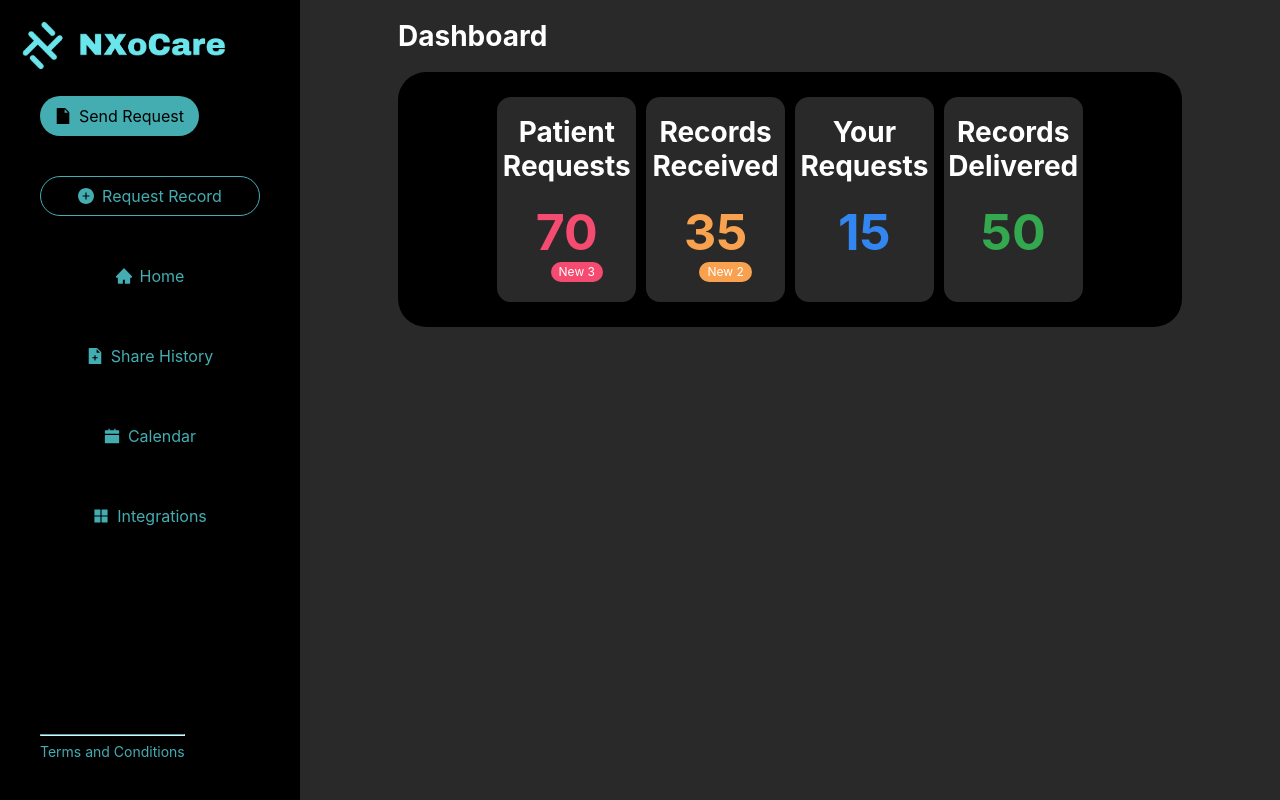
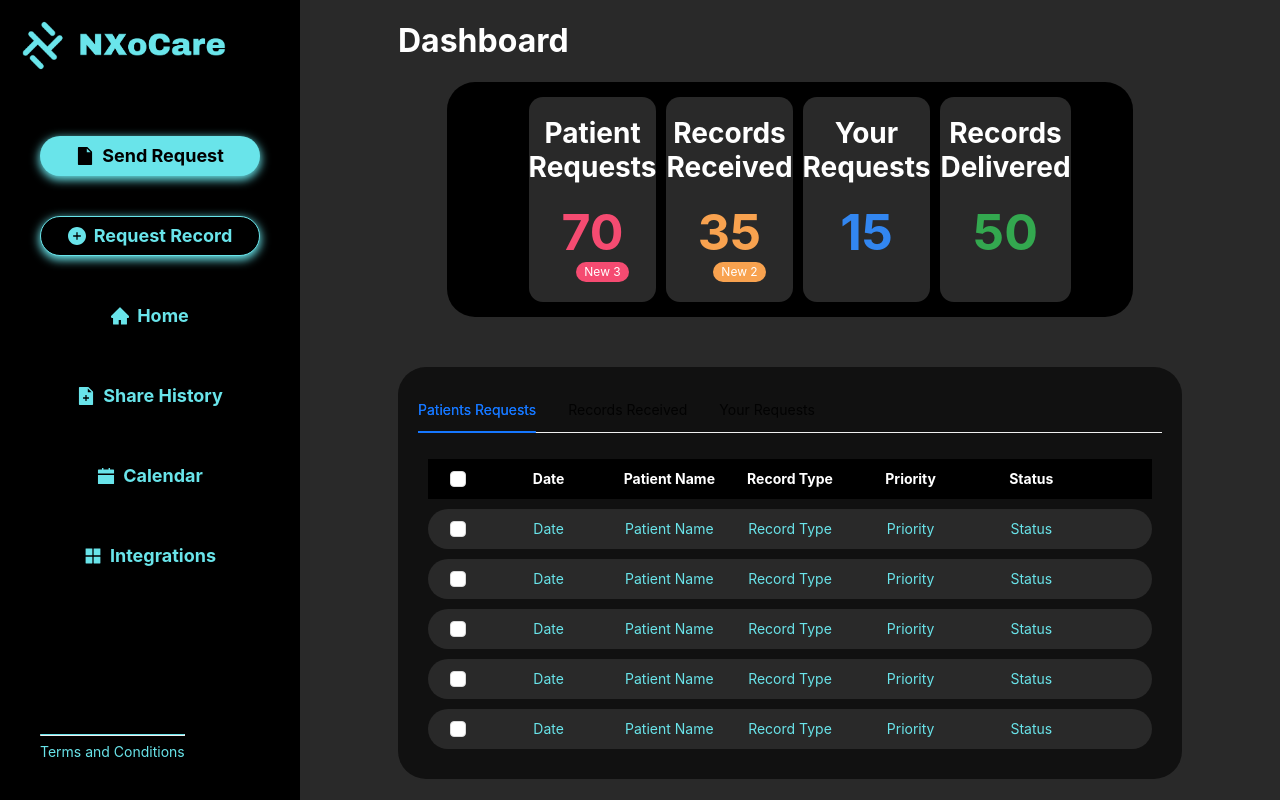
Before and after one commit to CccrizzZ/nxo-provider-app, a React (Create React App) app: page / in a window 1280 px wide. Built offline with nearby package versions, Linux system fonts and the light colour scheme.

Commit message:
updated home component

```diff
--- a/src/App.tsx
+++ b/src/App.tsx
@@ -1,7 +1,5 @@
 import React from 'react'
 import {
-  Row,
-  Col,
   Button,
   Layout,
   Space
@@ -17,23 +15,11 @@ import {
 import Home from './components/Home'
 import nxoStyle from './styles/nxo-styles'
 import logo from './assets/logo_landscape.png'
+import './App.css'
 const { Sider, Content } = Layout;
 
-
-// Font set to default
-// Secondary Font:Archivo
-// Roboto
-
-// Color codes:
-// #69E4EA (Light Neon)
-// #000000 (Black)
-// #FFFFFF (White)
-// #43ADB2 (Dark Neon)
-
-
-
 const nxoColor = {
-  color: nxoStyle.nxoColor
+  color: nxoStyle.LightNxoColor
 }
 
 const contentStyle: React.CSSProperties = {
@@ -49,14 +35,6 @@ const siderStyle: React.CSSProperties = {
   float: 'left'
 }
 
-const buttonStyle: React.CSSProperties = {
-  backgroundColor: '#000',
-  textAlign: 'left',
-  width: '100%',
-  marginTop: '40px',
-  ...nxoColor
-}
-
 const siderFooterStyle: React.CSSProperties = {
   position: 'absolute',
   bottom: 0,
@@ -65,29 +43,45 @@ const siderFooterStyle: React.CSSProperties = {
   ...nxoColor
 }
 
+const buttonStyle: React.CSSProperties = {
+  backgroundColor: '#000',
+  textAlign: 'left',
+  width: '100%',
+  marginTop: '40px',
+  fontSize: '18px',
+  fontWeight: 'bold',
+  ...nxoColor
+}
+
 const buttonStyleInverted: React.CSSProperties = {
-  backgroundColor: nxoStyle.nxoColor,
+  backgroundColor: nxoStyle.LightNxoColor,
   color: '#000',
-  border: `0px, solid ${nxoStyle.nxoColor}`,
+  border: 'none',
+  width: '100%',
+  fontSize: '18px',
+  fontWeight: 'bold',
+  boxShadow: `0 3px 10px 1px ${nxoStyle.LightNxoColor}`,
 }
 
 const borderedButtonStyle: React.CSSProperties = {
-  border: `1px solid ${nxoStyle.nxoColor}`,
-  ...buttonStyle
+  border: `1px solid ${nxoStyle.LightNxoColor}`,
+  boxShadow: `0 3px 10px 1px ${nxoStyle.LightNxoColor}`,
+  ...buttonStyle,
+  textAlign: 'center',
 }
 
 const borderlessButtonStyle: React.CSSProperties = {
-  border: '1px solid #000',
+  border: 'none',
+  borderRadius: '1em',
   ...buttonStyle
 }
-
 
 const App: React.FC = () => {
   return (
     <Space direction="vertical" style={{ width: '100%', height: '100%' }} size={[0, 48]}>
       <Layout>
         <Sider style={siderStyle} width="300">
-          <img style={{width: '80%', margin: 'auto'}} src={logo} alt="logo" />
+          <img style={{width: '80%', margin: 'auto', marginBottom: '40px'}} src={logo} alt="logo" />
           <div style={{padding: '20px', textAlign: 'left'}}>
             <Button style={buttonStyleInverted} shape="round" icon={<FileFilled />} size="large">
               Send Request
@@ -109,7 +103,7 @@ const App: React.FC = () => {
             </Button>
           </div>
           <div style={siderFooterStyle}>
-            <hr style={{borderTop: `1px solid ${nxoStyle.nxoColor}`}} />
+            <hr style={{borderTop: `1px solid ${nxoStyle.LightNxoColor}`}} />
             <a style={nxoColor} href=".">Terms and Conditions</a>
           </div>
         </Sider>
@@ -122,5 +116,4 @@ const App: React.FC = () => {
     </Space>
   )
 }
-;
 export default App
--- /dev/null
+++ b/src/Types/PatientRequest.ts
@@ -0,0 +1,10 @@
+type PatientRequest = {
+  date: string,
+  patientName: string,
+  patientId: string,
+  recordType: string,
+  priority: string,
+  status: 'pending' | 'complete' | 'rejected',
+}
+
+export default PatientRequest
--- a/src/components/Home.tsx
+++ b/src/components/Home.tsx
@@ -2,32 +2,117 @@ import React, { useState } from 'react'
 import '../styles/Home.css'
 import {
   Badge,
-  Space,
-  Switch,
-  Card
+  Card,
+  Tabs,
+  Col,
+  Row,
+  Checkbox
 } from 'antd';
+import type { TabsProps } from 'antd';
+import PatientRequest from '../Types/PatientRequest';
+import nxoStyle from '../styles/nxo-styles';
 
-const homeStyle = {
+const homeStyle: React.CSSProperties = {
   backgroundColor: '#292929',
   color: '#FFFFFF',
   height: '100vh'
 }
 
-const headerStyle = {
+const headerStyle: React.CSSProperties = {
   display: 'flex',
   margin: 'auto',
   width: '80%'
 }
 
-const cardGroupStyle = {
+const cardGroupStyle: React.CSSProperties = {
   backgroundColor: '#000',
   borderRadius: '2em',
   margin: 'auto',
-  width: '80%',
-  padding: '20px'
+  width: '70%',
+  padding: '10px'
 }
 
+const recordBoxStyle: React.CSSProperties = {
+  backgroundColor: '#111111',
+  borderRadius: '2em',
+  margin: 'auto',
+  width: '80%',
+  padding: '20px',
+  marginTop: '50px'
+}
+
+const navBarStyle: React.CSSProperties = {
+  width: '100%',
+  backgroundColor: '#000',
+  color: nxoStyle.nxoColor
+}
+
+const mockPatientRequestArray: PatientRequest[] = [
+  {
+    date: 'mm/dd/yyyy',
+    patientId: '1',
+    patientName: 'John Doe',
+    recordType: 'Medical',
+    priority: 'urgent',
+    status: 'pending'
+  },
+  {
+    date: 'mm/dd/yyyy',
+    patientId: '1',
+    patientName: 'John Doe',
+    recordType: 'Medical',
+    priority: 'urgent',
+    status: 'pending'
+  },
+  {
+    date: 'mm/dd/yyyy',
+    patientId: '1',
+    patientName: 'John Doe',
+    recordType: 'Medical',
+    priority: 'urgent',
+    status: 'pending'
+  },
+  {
+    date: 'mm/dd/yyyy',
+    patientId: '1',
+    patientName: 'John Doe',
+    recordType: 'Medical',
+    priority: 'urgent',
+    status: 'pending'
+  },
+  {
+    date: 'mm/dd/yyyy',
+    patientId: '1',
+    patientName: 'John Doe',
+    recordType: 'Medical',
+    priority: 'urgent',
+    status: 'pending'
+  },
+  {
+    date: 'mm/dd/yyyy',
+    patientId: '1',
+    patientName: 'John Doe',
+    recordType: 'Medical',
+    priority: 'urgent',
+    status: 'pending'
+  },
+  {
+    date: 'mm/dd/yyyy',
+    patientId: '1',
+    patientName: 'John Doe',
+    recordType: 'Medical',
+    priority: 'urgent',
+    status: 'pending'
+  },
+]
+
 const Home = (): JSX.Element => {
+  const [patientsRequestsArr, setPatientRequestsArr] = useState<PatientRequest[]>(mockPatientRequestArray)
+
+  const onChangeTab = (): void => {
+
+  }
+
   const dashboardCards = (title: string, value: number, valColor: string, newValue?: number): JSX.Element => {
     return (
       <div style={{
@@ -59,11 +144,106 @@ const Home = (): JSX.Element => {
     )
   }
 
+  const renderPatientRequest = () => {
+    const colStyle: React.CSSProperties = {
+      alignSelf: 'center',
+    }
+    const renderSingleRequest = () => {
+      return (
+        <Row style={{
+          backgroundColor: '#292929',
+          margin: '10px',
+          borderRadius: '2em',
+          height: '40px',
+        }}>
+          <Col span={2} style={colStyle}>
+            <Checkbox onChange={()=>{}}/>
+          </Col>
+          <Col span={4} style={colStyle}>
+              Date
+          </Col>
+          <Col span={4} style={colStyle}>
+            Patient Name
+          </Col>
+          <Col span={4} style={colStyle}>
+            Record Type
+          </Col>
+          <Col span={4} style={colStyle}>
+            Priority
+          </Col>
+          <Col span={4} style={colStyle}>
+            Status
+          </Col>
+        </Row>
+      )
+    }
+
+    return (
+      <div>
+        <div>
+          <Row style={{
+            backgroundColor: '#000',
+            color: '#fff',
+            margin: '10px',
+            height: '40px',
+            textAlign: 'center',
+            fontWeight: 'bold',
+          }}>
+            <Col span={2} style={colStyle}>
+              <Checkbox onChange={()=>{}}/>
+            </Col>
+            <Col span={4} style={colStyle}>
+              Date
+            </Col>
+            <Col span={4} style={colStyle}>
+              Patient Name
+            </Col>
+            <Col span={4} style={colStyle}>
+              Record Type
+            </Col>
+            <Col span={4} style={colStyle}>
+              Priority
+            </Col>
+            <Col span={4} style={colStyle}>
+              Status
+            </Col>
+          </Row>
+        </div>
+        <div>
+          {renderSingleRequest()}
+          {renderSingleRequest()}
+          {renderSingleRequest()}
+          {renderSingleRequest()}
+          {renderSingleRequest()}
+
+        </div>
+      </div>
+    )
+  }
+
+  const items: TabsProps['items'] = [
+    {
+      key: '1',
+      label: `Patients Requests`,
+      children: renderPatientRequest(),
+    },
+    {
+      key: '2',
+      label: `Records Received`,
+      children: `Content of Tab Pane 2`,
+    },
+    {
+      key: '3',
+      label: `Your Requests`,
+      children: `Content of Tab Pane 3`,
+    },
+  ];
+
   return (
     <div style={homeStyle}>
+      <div style={navBarStyle}></div>
       <div style={headerStyle}>
-        <h1>Dashboard</h1>
-
+        <h1 style={{fontSize:'32px'}}>Dashboard</h1>
       </div>
       <div style={cardGroupStyle}>
         <div style={{margin: 'auto', width: '80%', display: 'flex'}}>
@@ -73,6 +253,14 @@ const Home = (): JSX.Element => {
           {dashboardCards('Records Delivered', 50, '#33A84F')}
         </div>
       </div>
+      <div style={recordBoxStyle}>
+        <Tabs
+          style={{color: nxoStyle.LightNxoColor}}
+          defaultActiveKey="1"
+          items={items}
+          onChange={onChangeTab}
+        />
+      </div>
     </div>
   )
 }
```
Also changed, not shown: src/Types/ReceivedRecord.ts (added, +10 -0 lines).
